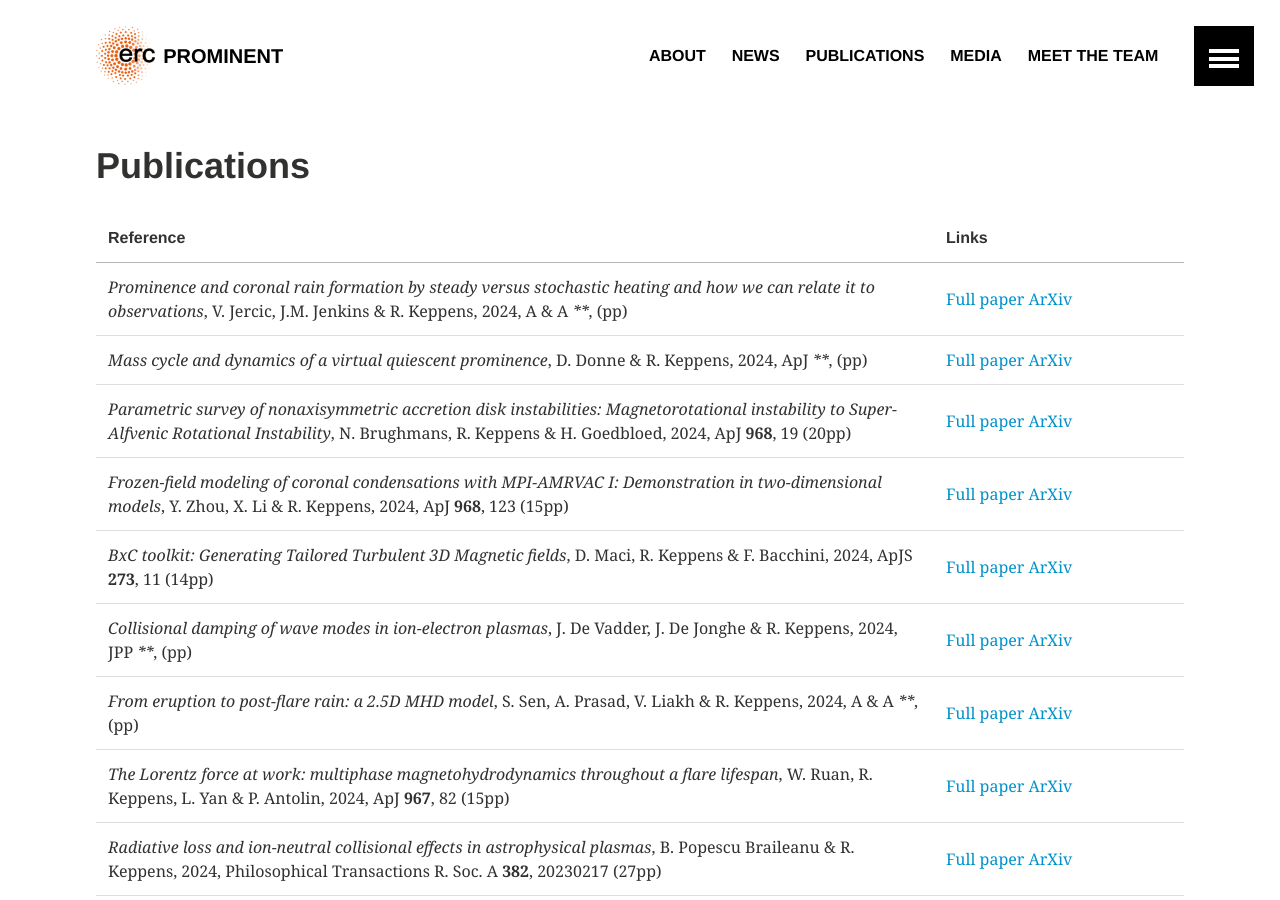
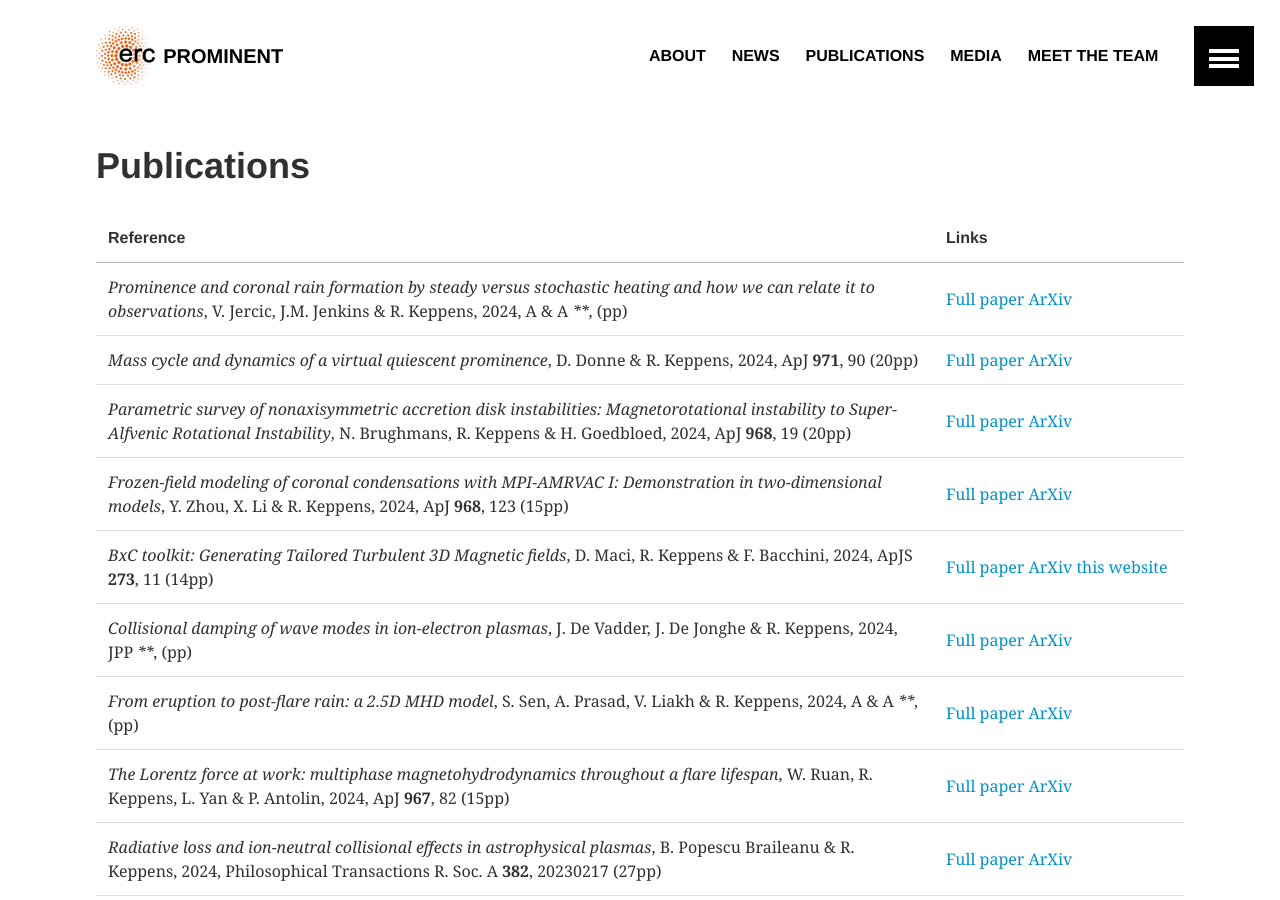
Before and after one commit to erc-prominent/erc-prominent.github.io, a Jekyll site: the page built from publications/index.md, in a window 1280 px wide and 900 px high. Built offline with Jekyll 4.4.1, drawn with Linux system fonts in a browser that asks for light colours.

```diff
--- a/publications/index.md
+++ b/publications/index.md
@@ -10,10 +10,10 @@ share: false
 | Reference | Links |
 |:--------- |:----- |
 | _Prominence and coronal rain formation by steady versus stochastic heating and how we can relate it to observations_, V. Jercic, J.M. Jenkins & R. Keppens, 2024, A & A  ****,  (pp) | [Full paper](https://doi.org/10.1051/0004-6361/202348442) [ArXiv](https://arxiv.org/pdf/2406.02955.pdf)  |
-| _Mass cycle and dynamics of a virtual quiescent prominence_, D. Donne & R. Keppens, 2024, ApJ ****,  (pp) | [Full paper](https://doi.org/10.3847/) [ArXiv](https://arxiv.org/pdf/2405.20048.pdf)  |
+| _Mass cycle and dynamics of a virtual quiescent prominence_, D. Donne & R. Keppens, 2024, ApJ **971**, 90 (20pp) | [Full paper](https://doi.org/10.3847/1538-4357/ad50a3) [ArXiv](https://arxiv.org/pdf/2405.20048.pdf)  |
 | _Parametric survey of nonaxisymmetric accretion disk instabilities: Magnetorotational instability to Super-Alfvenic Rotational Instability_, N. Brughmans, R. Keppens & H. Goedbloed, 2024, ApJ **968**, 19 (20pp) | [Full paper](https://doi.org/10.3847/1538-4357/ad3d52) [ArXiv](https://arxiv.org/pdf/2404.06925.pdf)  |
 | _Frozen-field modeling of coronal condensations with MPI-AMRVAC I: Demonstration in two-dimensional models_, Y. Zhou, X. Li  & R. Keppens, 2024, ApJ **968**, 123 (15pp) | [Full paper](https://doi.org/10.3847/1538-4357/ad4466) [ArXiv](https://arxiv.org/pdf/2404.17056.pdf)  |
-| _BxC toolkit: Generating Tailored Turbulent 3D Magnetic fields_, D. Maci, R. Keppens & F. Bacchini, 2024, ApJS **273**, 11 (14pp) | [Full paper](https://doi.org/10.3847/1538-4365/ad4bdf) [ArXiv](https://arxiv.org/pdf/2405.09587.pdf)  |
+| _BxC toolkit: Generating Tailored Turbulent 3D Magnetic fields_, D. Maci, R. Keppens & F. Bacchini, 2024, ApJS **273**, 11 (14pp) | [Full paper](https://doi.org/10.3847/1538-4365/ad4bdf) [ArXiv](https://arxiv.org/pdf/2405.09587.pdf) [this website](https://aasnova.org/2024/07/24/tailor-made-turbulence-for-all-your-modeling-needs)  |
 | _Collisional damping of wave modes in ion-electron plasmas_, J. De Vadder, J. De Jonghe & R. Keppens, 2024, JPP ****,  (pp) | [Full paper](https://doi.org/) [ArXiv](https://arxiv.org/pdf/2405.11565.pdf)  |
 | _From eruption to post-flare rain: a 2.5D MHD model_, S. Sen, A. Prasad, V. Liakh & R. Keppens, 2024, A & A  ****,  (pp) | [Full paper](https://doi.org/10.1051/0004-6361/202449767) [ArXiv](https://arxiv.org/pdf/2405.10688.pdf)  |
 | _The Lorentz force at work: multiphase magnetohydrodynamics throughout a flare lifespan_, W. Ruan, R. Keppens, L. Yan & P. Antolin, 2024, ApJ **967**, 82 (15pp) | [Full paper](https://doi.org/10.3847/1538-4357/ad3915) [ArXiv](https://arxiv.org/pdf/2403.19204.pdf)  |
```
